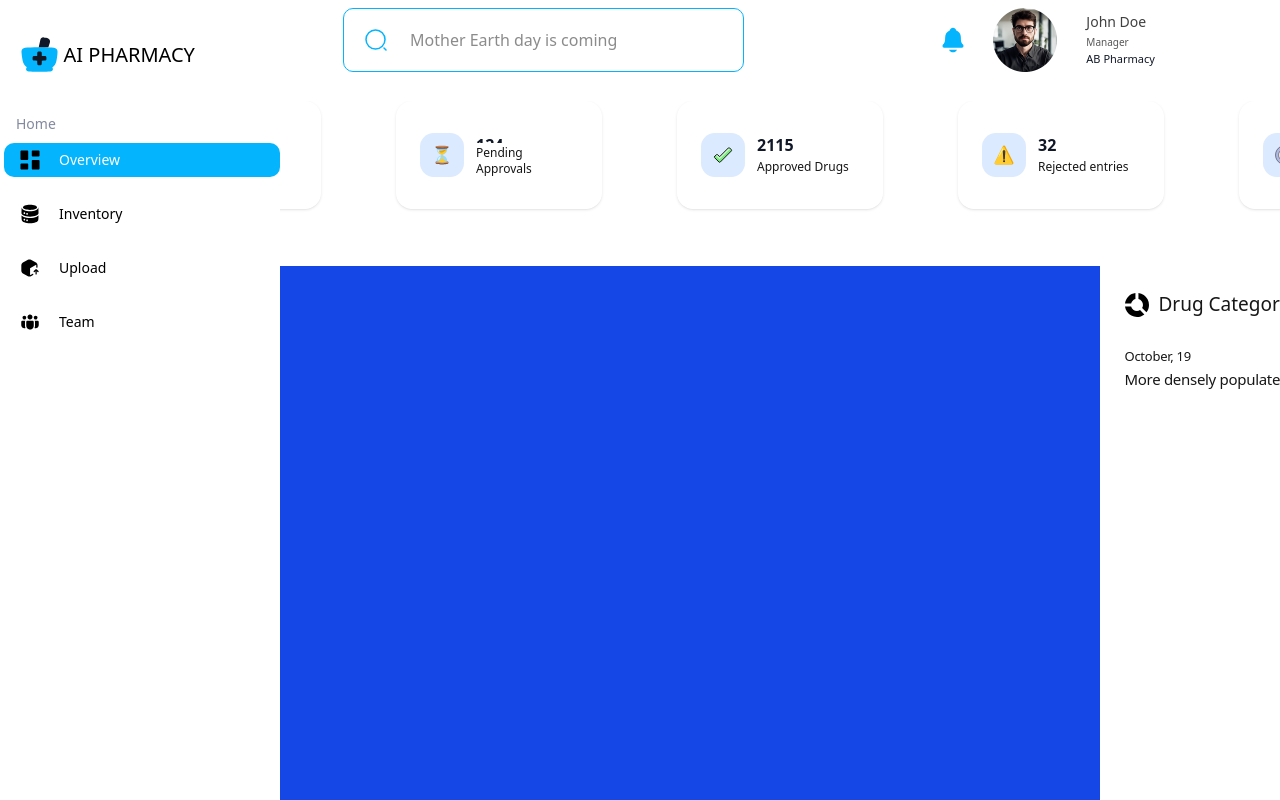
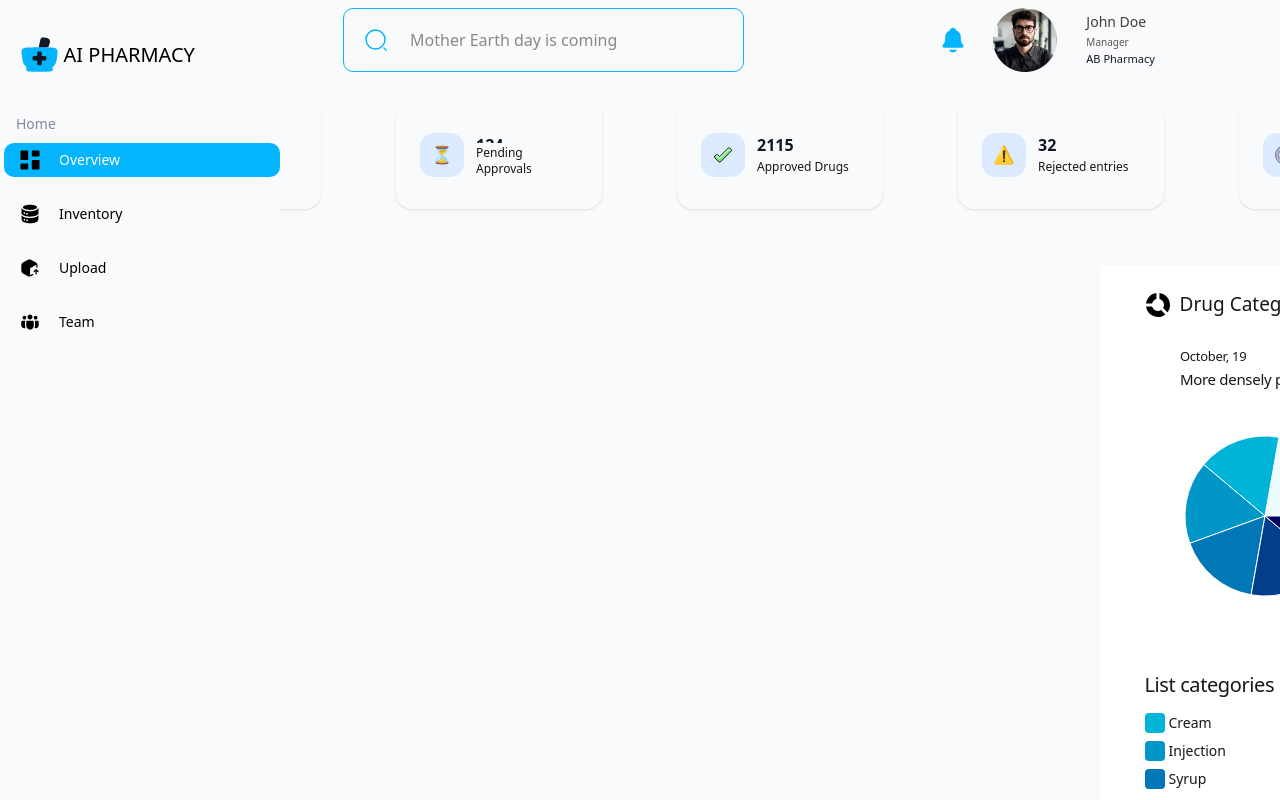
Before and after one commit to Efojensen/AI_Pharmacy, a Next.js app: page / in a window 1280 px wide. Built offline with nearby package versions, Linux system fonts and the light colour scheme.

Commit message:
got the pie chart to work

```diff
--- a/app/page.tsx
+++ b/app/page.tsx
@@ -7,7 +7,7 @@ export default function Home() {
       <main className="flex flex-col items-center">
         <StatTileRow/>
         <div className='flex'>
-          <div className='flex w-[62.4375rem] bg-blue-700'>
+          <div className='flex w-[62.4375rem]'>
           </div>
           <DrugOverview/>
         </div>
--- a/components/charts/ChartTypes.ts
+++ b/components/charts/ChartTypes.ts
@@ -4,3 +4,9 @@ export interface LineChartType {
     pv: number
     amt: number
 }
+
+export interface PieChartType {
+    name: string
+    value: number
+    color: string
+}
--- /dev/null
+++ b/components/charts/PieChart.tsx
@@ -0,0 +1,85 @@
+'use client'
+
+import { Pie, PieChart, Cell, Tooltip, Legend } from 'recharts'
+
+const CustomLegend = (props) => {
+    const { payload } = props;
+
+    return (
+        <div className='flex flex-col w-[19.375rem] mt-[3.65625rem]'>
+            <span className='text-xl font-medium leading-[1.40625rem] justify-between tracking-[-0.025rem]'>List categories</span>
+            <div className="grid grid-cols-2 gap-2 mt-4">
+                {payload.map((entry, index) => (
+                    <div key={`item-${index}`} className="flex items-center space-x-1">
+                        <div
+                            className='size-[1.25rem] rounded-[0.25rem]'
+                            style={{ backgroundColor: entry.color }}
+                        />
+                        <span className="text-sm">{entry.value}</span>
+                    </div>
+                ))}
+            </div>
+        </div>
+    );
+};
+
+const CustomPieChart = () => {
+    const data = [
+        {
+            name: 'Tablet',
+            value: 400
+        },
+        {
+            name: 'Cream',
+            value: 300
+        },
+        {
+            name: 'Injection',
+            value: 300
+        },
+        {
+            name: 'Syrup',
+            value: 300
+        },
+        {
+            name: 'Ointment',
+            value: 300
+        },
+        {
+            name: 'Gas',
+            value: 200
+        }
+    ];
+
+    const colors = ['#ECFCFF', '#00B4D8', '#0096C7', '#0077B6', '#023E8A', '#03045E'];
+
+    return (
+        <div className="w-full max-w-[22.5rem] mx-auto">
+            <PieChart
+                width={360}
+                height={400}
+                margin={{ top: 20, right: 20, bottom: 20, left: 20 }}
+            >
+                <Pie
+                    cx={120}
+                    cy={80}
+                    data={data}
+                    dataKey="value"
+                    outerRadius={80}
+                >
+                    {data.map((_, index) => (
+                        <Cell key={`cell-${index}`} fill={colors[index % colors.length]} />
+                    ))}
+                </Pie>
+                <Tooltip />
+                <Legend
+                    content={<CustomLegend />}
+                    verticalAlign="bottom"
+                    height={180}
+                />
+            </PieChart>
+        </div>
+    );
+};
+
+export default CustomPieChart;
--- a/components/charts/lineChartPlot.tsx
+++ b/components/charts/lineChartPlot.tsx
@@ -6,7 +6,7 @@ import { LineChart, Line, ResponsiveContainer } from "recharts";
 const sampleData = [
     { name: 'Page A', uv: 4000, pv: 2400, amt: 2400 },
     { name: 'Page B', uv: 3000, pv: 1398, amt: 2210 },
-    { name: 'Page C', uv: 2000, pv: 9800, amt: 2290 },
+    // { name: 'Page C', uv: 2000, pv: 9800, amt: 2290 },
     { name: 'Page D', uv: 2780, pv: 3908, amt: 2000 },
     { name: 'Page E', uv: 1890, pv: 4800, amt: 2181 },
     { name: 'Page F', uv: 2390, pv: 3800, amt: 2500 },
--- a/components/drugOverview/DatePopulateGraph.tsx
+++ b/components/drugOverview/DatePopulateGraph.tsx
@@ -8,12 +8,12 @@ interface DatePopulateGraphProps {
 
 const DatePopulateGraph: React.FC<DatePopulateGraphProps> = ({ someDate, something }) => {
     return (
-        <div className='flex justify-between'>
-            <div className='flex flex-col'>
+        <div className='flex justify-between items-center h-[2.9375rem] mb-[1.5625rem]'>
+            <div className='flex flex-col justify-between'>
                 <span className="text-drugOverviewGrey text-[0.8125rem] leading-[1.5rem] tracking-[-0.01625rem]">  {someDate.toLocaleDateString('en-US', { month: 'long' })}, {someDate.getDate()}</span>
                 <span className='text-[0.9375rem] font-medium leading-[1.40625rem] tracking-[-0.01875rem]'>More densely populate</span>
             </div>
-            <div className='flex flex-col h-[2.9375rem] items-start'>
+            <div className='flex flex-col items-start'>
                 <span className='text-drugOverviewClr flex'>
                     <Image
                         width={9}
--- a/components/drugOverview/DrugOverview.tsx
+++ b/components/drugOverview/DrugOverview.tsx
@@ -1,11 +1,12 @@
 import Image from 'next/image'
 import DatePopulateGraph from "@components/drugOverview/DatePopulateGraph";
+import CustomPieChart from '@components/charts/PieChart';
 
 const date = new Date()
 
 const DrugOverview = () => {
     return (
-        <section className='drugOverview'>
+        <section className='drugPharmacistOverview'>
             <h2 className='mb-[1.5625rem] font-medium text-[1.1875rem] leading-[1.71875rem] flex items-center'>
                 <Image
                     width={24}
@@ -21,6 +22,8 @@ const DrugOverview = () => {
                 someDate={date}
                 something={56}
             />
+
+            <CustomPieChart/>
         </section>
     )
 }
--- /dev/null
+++ b/components/pharmacistOverview/PharmacistOverview.tsx
@@ -0,0 +1,23 @@
+import Image from 'next/image'
+
+const PharmacistOverview = ({ contributions }: { contributions: number }) => {
+    return (
+        <section className='drugPharmacistOverview'>
+            <div className='flex'>
+                <div className='flex flex-col'>
+                    <h2>Top contributing pharmacists</h2>
+                    {/* TODO: Change font to Roboto */}
+                    <span className='text-[1rem] leading-[2.5rem] font-normal'>{contributions} contributions in the last month</span>
+                </div>
+                <Image
+                    width={18}
+                    height={18}
+                    alt='settings'
+                    src='/svgs/settings_2.svg'
+                />
+            </div>
+        </section>
+    )
+}
+
+export default PharmacistOverview
--- a/styles/globals.css
+++ b/styles/globals.css
@@ -1,7 +1,7 @@
 @import "tailwindcss";
 
 :root {
-    --background: #ffffff;
+    --background: #F9FAFB;
     --foreground: #171717;
 }
 
@@ -44,6 +44,8 @@ body {
 .main-content {
     flex: 1;
     display: flex;
+    margin: 0, 0;
+    padding: 0, 0;
     flex-direction: column;
     overflow: hidden;
 }
@@ -81,6 +83,6 @@ body {
     @apply flex gap-x-[4.6875rem] mb-[3.5625rem]
 }
 
-.drugOverview {
-    @apply flex flex-col w-[22.5rem] h-[37.5625rem] p-[1.5625rem] right-0
+.drugPharmacistOverview {
+    @apply flex flex-col w-[22.5rem] h-[37.5625rem] p-[1.5625rem] items-center bg-[#FFF]
 }
```
Also changed, not shown: public/svgs/settings_2.svg (added), public/svgs/visualizer.svg (added).
